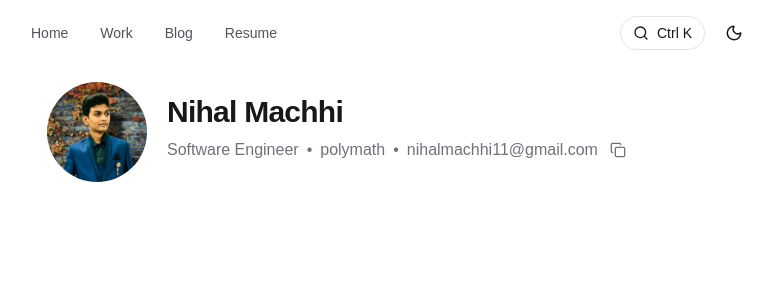
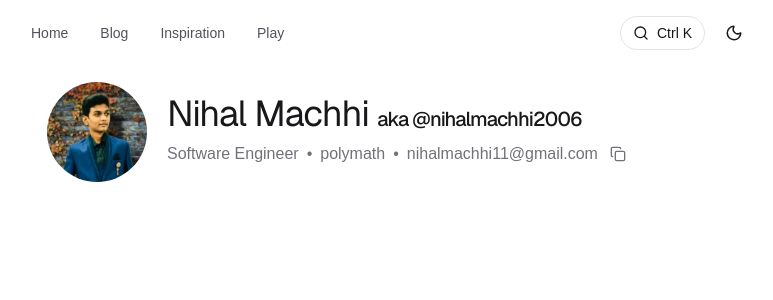
Before and after one commit to nihalmachhi2006/Portfolio, a Next.js app: page / in a window 1280 px wide. Shown: the top 300 px of the page, without its empty margins (249-1022 px from the left). Built offline with nearby package versions, Linux system fonts and the light colour scheme.

Commit message:
update nav optinues and update some styling

```diff
--- a/src/app/page.tsx
+++ b/src/app/page.tsx
@@ -33,8 +33,8 @@ export default function Home() {
 
         {/* Info */}
         <div className="flex flex-col pt-3">
-          <h1 className="text-3xl font-bold tracking-tight text-zinc-900">
-            Nihal Machhi
+          <h1 className="text-4xl font-mono tracking-tight text-zinc-900 font-sans ">
+            Nihal Machhi <span className="font-medium text-xl" >aka @nihalmachhi2006</span>
           </h1>
 
           {/* Subtitle + Email */}
--- a/src/components/navbar.tsx
+++ b/src/components/navbar.tsx
@@ -9,17 +9,15 @@ export default function Navbar() {
           <Link href="/" className="transition-colors hover:text-black">
             Home
           </Link>
-
-          <Link href="/work" className="transition-colors hover:text-black">
-            Work
-          </Link>
-
           <Link href="/blog" className="transition-colors hover:text-black">
             Blog
           </Link>
 
           <Link href="/resume" className="transition-colors hover:text-black">
-            Resume
+            Inspiration
+          </Link>
+          <Link href="/resume" className="transition-colors hover:text-black">
+            Play
           </Link>
         </nav>
 
```
